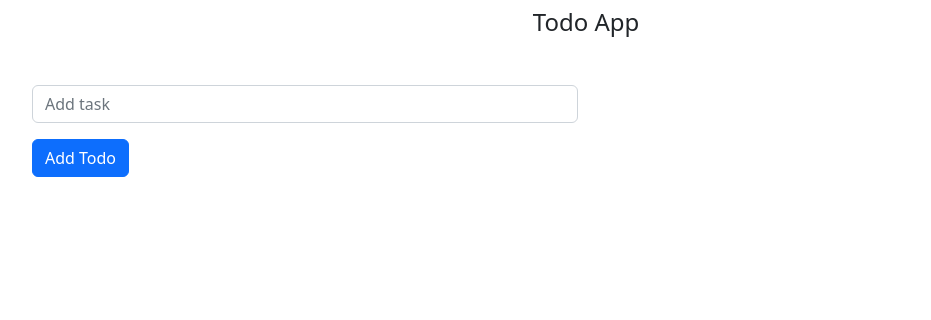
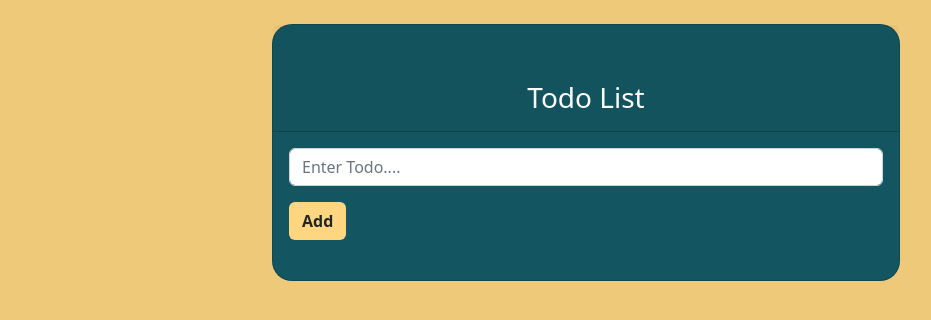
Before and after one commit to Pooja-arora194/todo-reducer, a React (Create React App) app: page / in a window 1280 px wide. Shown: the top 320 px of the page, without its empty margins (54-985 px from the left). Built offline with nearby package versions, Linux system fonts and the light colour scheme.

Commit message:
second-commit

```diff
--- /dev/null
+++ b/src/App.css
@@ -0,0 +1,36 @@
+.editbtn {
+
+    color: #bb6a33;
+    margin: 5px;
+}
+.deletebtn {
+    color:#bab936;
+    margin: 5px;
+}
+
+.completebtn {
+    color:#22cba4;
+    margin: 5px;
+
+}
+.container-fluid{
+    background-color: rgb(238, 201, 122);
+    height: 950px;
+}
+.card{
+    background-color: rgb(19 86 97)
+}
+.card-header h3{
+    color: #fff;
+}
+
+.list p{
+    color: #fff;
+}
+.card{
+    border-radius: 20px;
+}
+.card-body button{
+   background-color: rgb(255 214 128);
+   font-weight: bold;
+}
--- a/src/Components/Todo.js
+++ b/src/Components/Todo.js
@@ -1,6 +1,5 @@
 import React, { useState } from "react";
-
-
+import '../App.css';
 const Todo = () => {
   const [task, setTask] = useState('');
   const [data, setData] = useState([]);
@@ -21,9 +20,7 @@ const Todo = () => {
       {
           setTask(
             data.map((elem) => {
-
               if (elem.id === isedit) {
-
                 return { elem, name: task };
               }
               return elem;
@@ -35,18 +32,14 @@ const Todo = () => {
       }
     }
 
-
-
   const deleteItem = (id) => {
     const finalData = data.filter((elem) => {
-
       return elem.id !== id;
 
     });
     setData(finalData);
 
   };
-
   const editItem = (id) => {
     const newEditData = data.filter((elem) => {
       return elem.id !== id;
@@ -63,7 +56,6 @@ const Todo = () => {
   const handleComplete = (elem) => {
     setData(
       data.map((item) => {
-
         if(item.id === elem.id ) {
           return {
             ...item,
@@ -71,44 +63,46 @@ const Todo = () => {
           }
         }
         return item;
-
       }
       ))
   }
 
   return (
-    <div className="container">
-      <div className="row justify-content-center items-center">
-        <div className="col p-2">
-          <h4 className="text-center">Todo App</h4>
+    <div className="container-fluid pt-4 ">
+       <div className="col-sm-6 mx-auto">
+          <div className="card ">
+              <div className="card-header">
+                <h3 className="text-center pt-5">Todo List </h3>
               </div>
-        <form className="row g-3">
-          <div className="col-md-6">
-            <input type="text" placeholder="Add task " className="form-control"id="todo-input" value={task} onChange={(e) =>onChangeHandler(e)} />
-          </div>
-          <div className="col-12">
-            <button
-              type="submit"
-              className="btn btn-primary" onClick={(e) => { submitHandler(e); }} > Add Todo </button>
-          </div>
+            <div className="card-body">
+                <form className="form-inline">
+                    <input type="text" placeholder="Enter Todo....  " className="form-control"id="todo-input" value={task} onChange={(e) =>onChangeHandler(e)} />
+                    <button type="submit" className="btn btn-default mt-3" onClick={(e) => { submitHandler(e); }} > Add </button>
                 </form>
-        <div className="show">
+                <div className="show pt-4">
                       {
                         data.map((elem) => (
-              <div className="eachItem" key={elem.id}>
-                 <h4 style={{ textDecoration: elem.completed ? "line-through" : "" }}>{elem.name}</h4>
-
-                <i className="fa fa-edit" onClick={() => editItem(elem.id)}>  </i>
-                <i className="fa fa-trash" onClick={() => deleteItem(elem.id)}
-                ></i>
-                <i className="fa fa-check-circle" onClick={() => handleComplete(elem)}></i>
+                          <div className="" key={elem.id} >
+                              <div className="row getdata">
+                                  <div className="col-sm-10 list">
+                                      <p style={{ textDecoration: elem.completed ? "line-through" : "" }} >{elem.name}
+                                      </p>
+                                  </div>
+                                  <div className="col-sm-2  text-right ">
+                                    <i className="fa fa-edit btn-sm editbtn" onClick={() => editItem(elem.id)} >  </i>
+                                    <i className="fa fa-trash btn-sm deletebtn" onClick={() => deleteItem(elem.id)} ></i>
+                                    <i className="fa fa-check-circle bt-sm completebtn" onClick={() => handleComplete(elem)} style={{ color: elem.completed ? "#b13c3c" : "" }}></i>
+                                  </div>
+                              </div>
                           </div>
                         ))
                       }
                 </div>
             </div>
           </div>
-  );
+        </div>
+    </div>
+  )
 };
 
 export default Todo;
```
Lines whose indentation alone changed are shown as unchanged.
